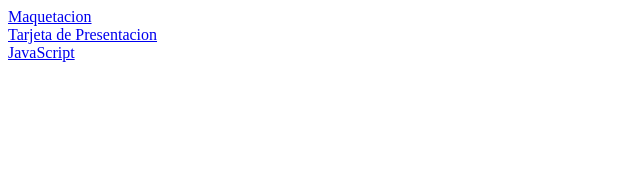
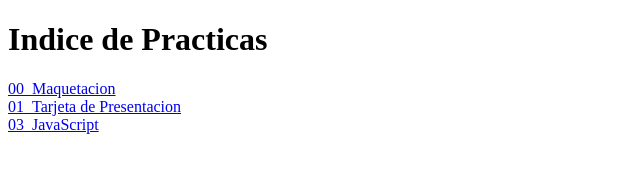
Before and after one commit to silviacervantes/CaC_ReactJS, a plain HTML site: page index.html in a window 1280 px wide. Shown: the whole page, without its empty margins (0-640 px from the left). Drawn offline with Linux system fonts and the light colour scheme.

Commit message:
Update index.html

```diff
--- a/index.html
+++ b/index.html
@@ -7,11 +7,11 @@
     <title>Indice de Practicas</title>
 </head>
 <body>
+    <h1>Indice de Practicas</h1>
  <div>
-    <div><a href="./00_maquetacion/">Maquetacion</a></div>
-    <div><a href="./01_tarjeta_presentacion/silviacervantes.html">Tarjeta de Presentacion</a></div>
-    <div><a href="./02_javascript/">JavaScript</a></div>
-
+    <div><a href="./00_maquetacion/">00_Maquetacion</a></div>
+    <div><a href="./01_tarjeta_presentacion/silviacervantes.html">01_Tarjeta de Presentacion</a></div>
+    <div><a href="./02_javascript/">03_JavaScript</a></div>
  </div>
 </body>
 </html>
```
